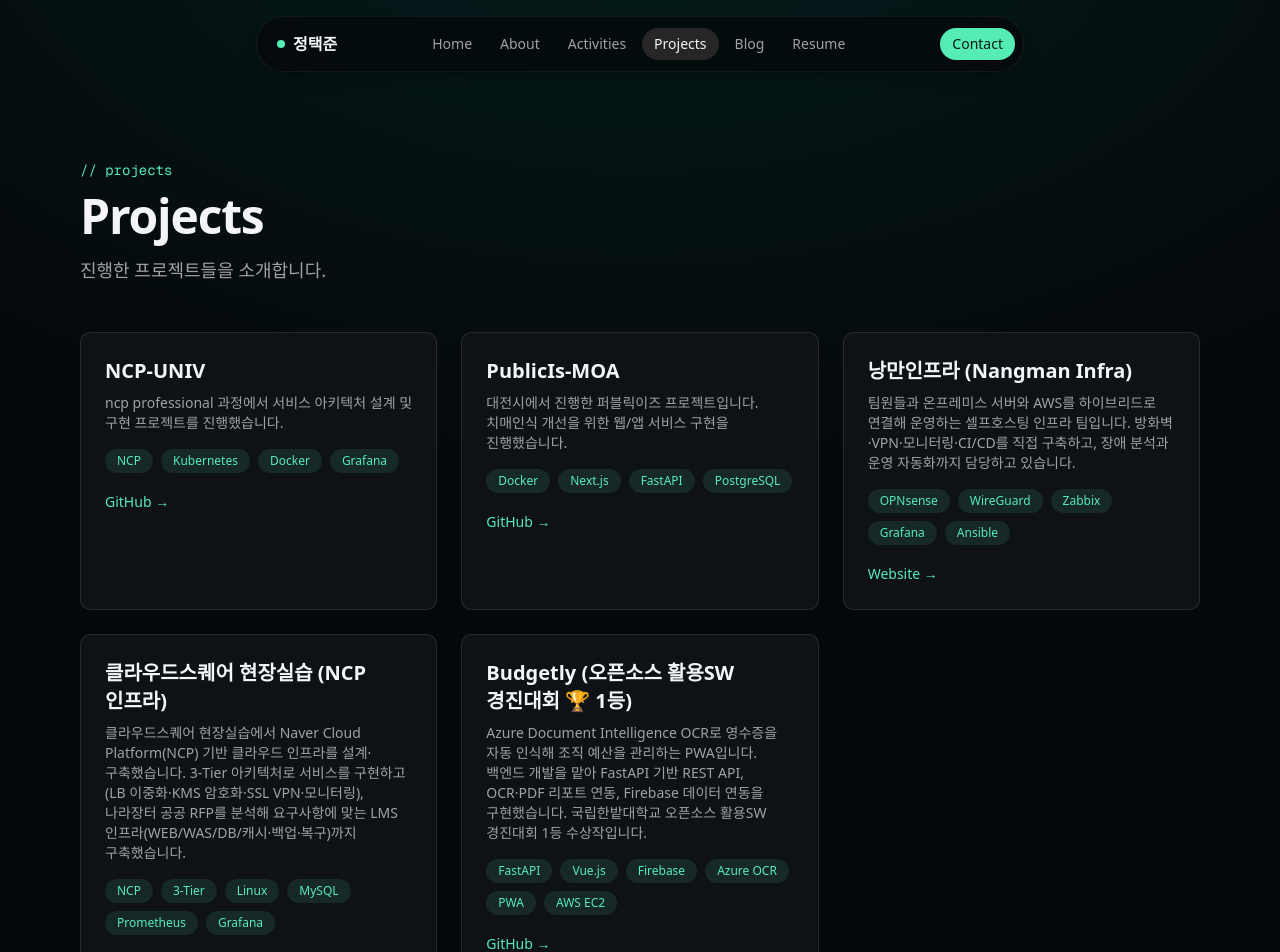
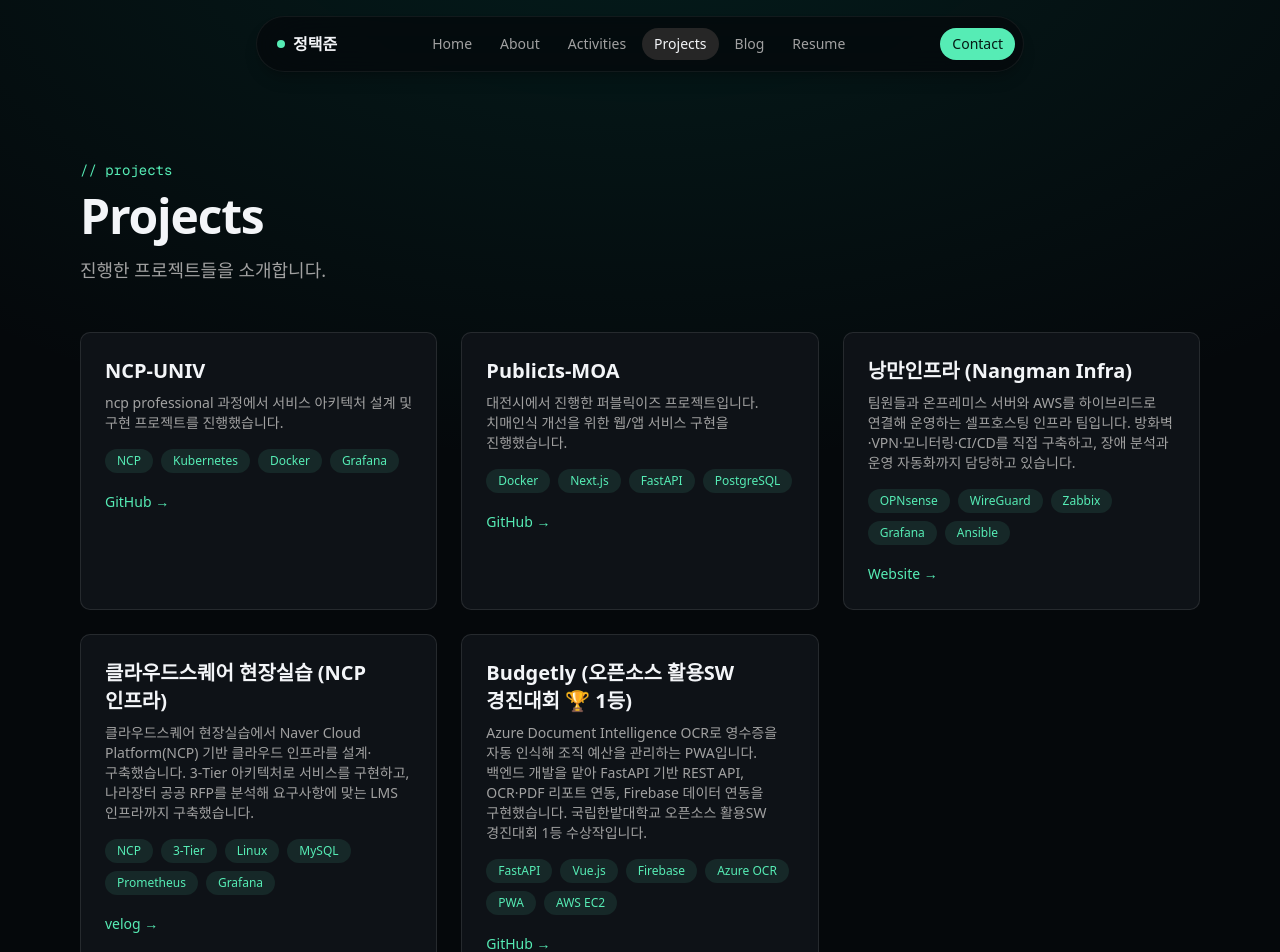
Before and after one commit to nangman-infra/taekjun-home, a Next.js app in the folder frontend/: page /projects in a window 1280 px wide. Shown: the top 952 px of the page. Built offline with nearby package versions, Linux system fonts and the light colour scheme.

Commit message:
Update: projects-page(cloudsquare)

```diff
--- a/frontend/app/projects/page.tsx
+++ b/frontend/app/projects/page.tsx
@@ -30,7 +30,7 @@
     id: 4,
     title: "클라우드스퀘어 현장실습 (NCP 인프라)",
     description:
-      "클라우드스퀘어 현장실습에서 Naver Cloud Platform(NCP) 기반 클라우드 인프라를 설계·구축했습니다. 3-Tier 아키텍처로 서비스를 구현하고(LB 이중화·KMS 암호화·SSL VPN·모니터링), 나라장터 공공 RFP를 분석해 요구사항에 맞는 LMS 인프라(WEB/WAS/DB/캐시·백업·복구)까지 구축했습니다.",
+      "클라우드스퀘어 현장실습에서 Naver Cloud Platform(NCP) 기반 클라우드 인프라를 설계·구축했습니다. 3-Tier 아키텍처로 서비스를 구현하고, 나라장터 공공 RFP를 분석해 요구사항에 맞는 LMS 인프라까지 구축했습니다.",
     tags: ["NCP", "3-Tier", "Linux", "MySQL", "Prometheus", "Grafana"],
     link: "https://velog.io/@iamtaekjun/클라우드스퀘어-현장실습-2차-과제",
     linkLabel: "velog",
```
